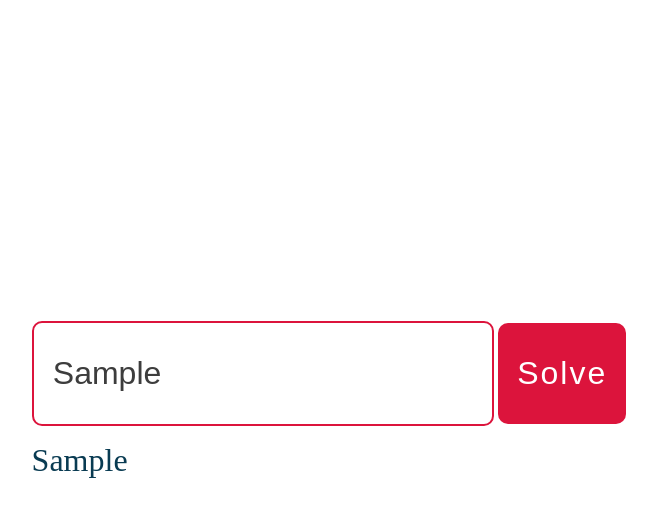
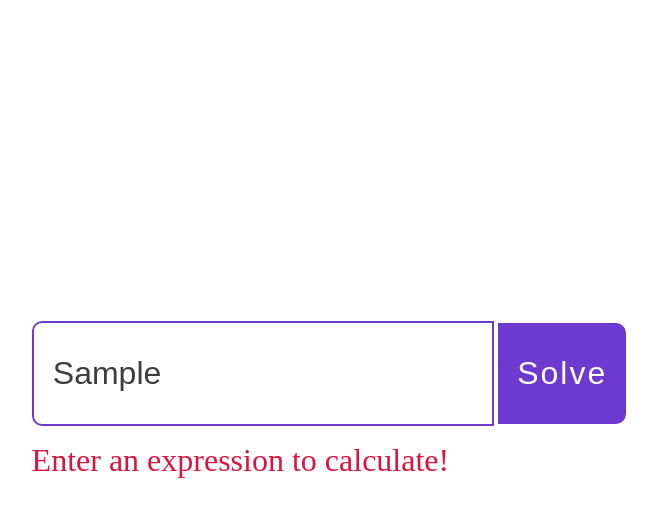
Before and after one commit to AniketMJ/math-solver, a plain HTML site: page index.html in a window 1280 px wide. Both pictures are taken after typing "Sample" into the empty fields and a click on the button "Solve". Shown: the whole page, without its empty margins (311-968 px from the left). Drawn offline with Linux system fonts and the light colour scheme.

Commit message:
Added styling and form validation

```diff
--- a/index.html
+++ b/index.html
@@ -22,26 +22,30 @@
     input {
       padding: 1em .6em;
       font-size: 2rem;
-      border: 2px solid crimson;
+      border: 2px solid rgb(110, 57, 207);
       color: rgb(61, 61, 61);
-      border-radius: 10px;
+      border-radius: 10px 0 0 10px;
     }
 
     button {
       font-size: 2rem;
       padding: 1em .6em;
-      background-color: crimson;
+      background-color: rgb(110, 57, 207);
       color: white;
       border: none;
       letter-spacing: 2px;
-      border-radius: 10px;
+      border-radius: 0 10px 10px 0;
       cursor: pointer;
     }
 
     #results {
       margin-top: 1rem;
       font-size: 2rem;
-      color: rgb(9, 59, 82)
+      color: rgb(0, 102, 63)
+    }
+
+    #results.err {
+      color: crimson
     }
   </style>
 </head>
@@ -88,6 +92,16 @@
     form.addEventListener('submit', e => {
       e.preventDefault()
       const inputString = input.value
+
+      // if the string is empty or has letters in it, return
+      if (!inputString || inputString?.match(/[a-zA-Z]/g)?.length > 0) {
+        res.classList.add('err')
+        res.innerText = 'Enter an expression to calculate!'
+
+        return
+      }
+
+      res.classList.remove('err')
       const result = executeStringOperations(inputString)
       res.innerText = result
     })
```
